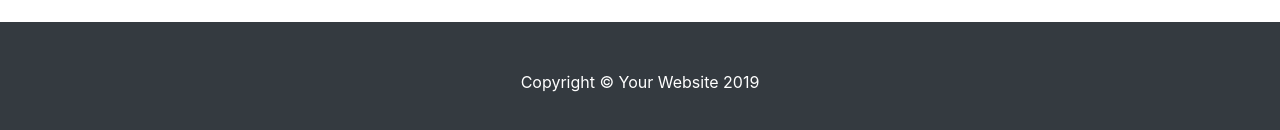
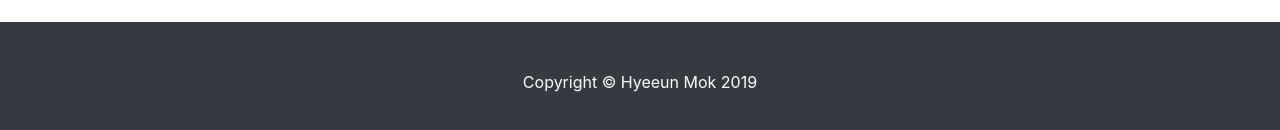
Before and after one commit to HyeeunMok/movie-app, a Next.js app: page / in a window 1280 px wide. Shown: the part 1204-1334 px from the top of the page. Built offline with nearby package versions, Linux system fonts and the light colour scheme.

Commit message:
add about page

```diff
--- a/pages/index.js
+++ b/pages/index.js
@@ -183,7 +183,7 @@ const Home = () => (
   </div>
   <footer className="py-5 bg-dark">
     <div className="container">
-      <p className="m-0 text-center text-white">Copyright &copy; Your Website 2019</p>
+      <p className="m-0 text-center text-white">Copyright &copy; Hyeeun Mok 2019</p>
     </div>
   </footer>
 
```
Also changed, not shown: pages/about.js (added, +31 -0 lines).
